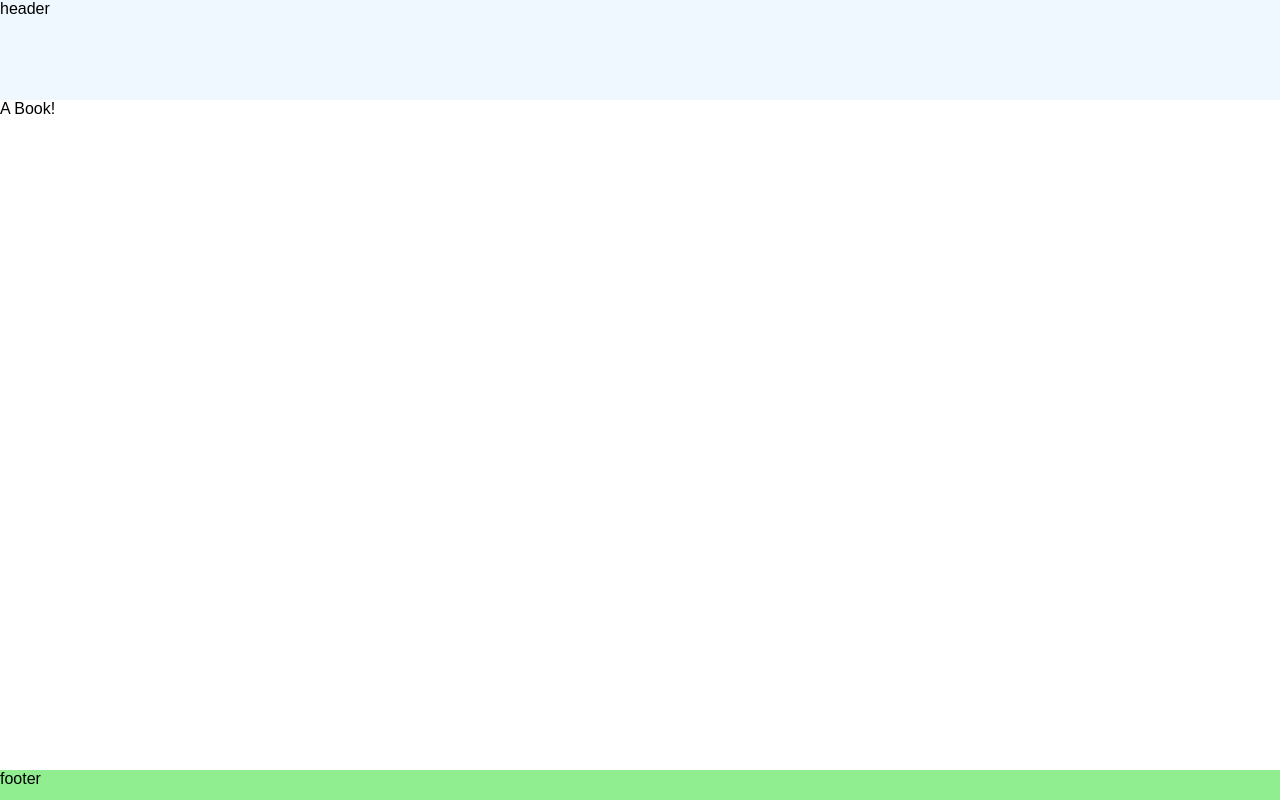
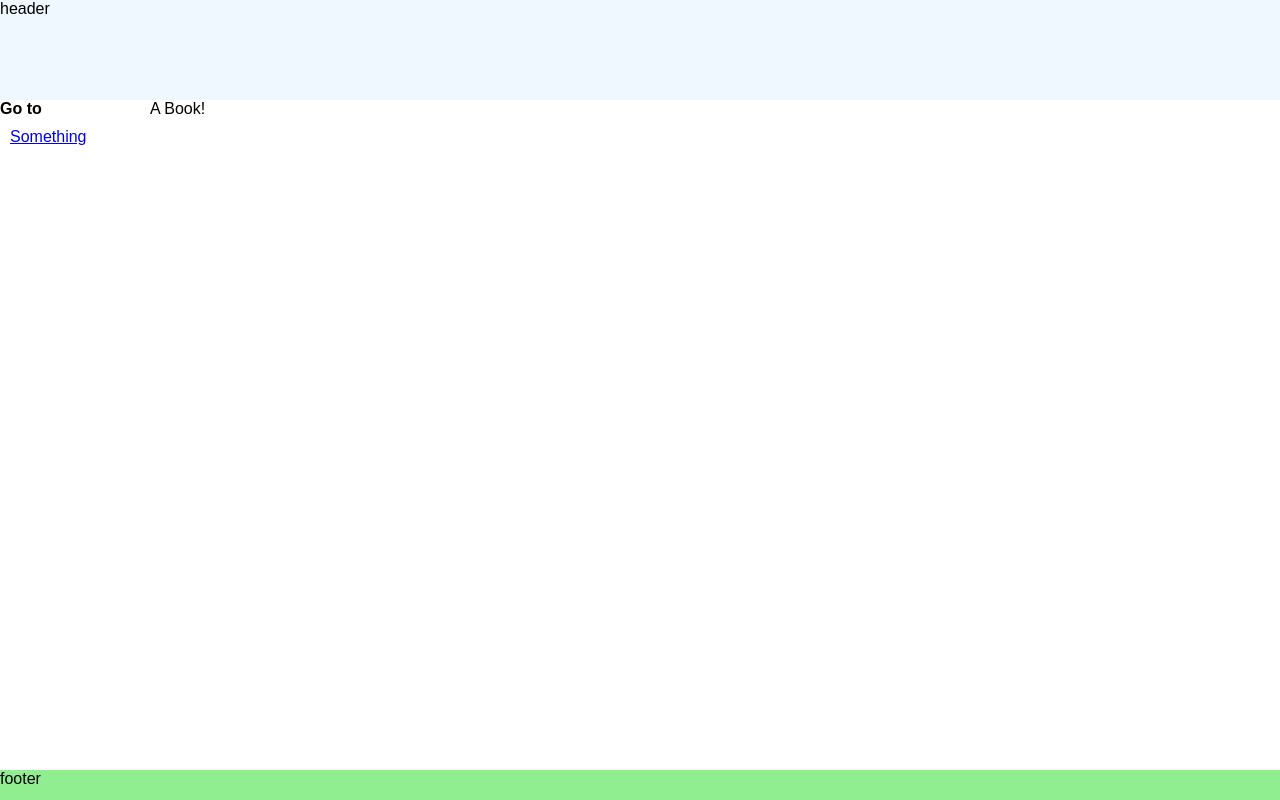
Before and after one commit to codebymike/bookstash, a React (Create React App) app in the folder frontend/: page /1/1/1 in a window 1280 px wide. Built offline with nearby package versions, Linux system fonts and the light colour scheme.

Commit message:
side navigation revision

```diff
--- a/frontend/src/components/App/App.js
+++ b/frontend/src/components/App/App.js
@@ -4,6 +4,7 @@ import Header from "./Header/Header";
 import Main from "./Main/Main";
 import Side from "./Side/Side";
 import Book from "./Book/Book";
+import BookNavigation from './BookNavigation/BookNavigation';
 import Footer from "./Footer/Footer";
 import NotFound from "./NotFound/NotFound";
 import './App.css';
@@ -35,12 +36,17 @@ class App extends Component {
           <Header />
           <Switch>
             <Route exact path='/' render={ () => (
-              <div id="booklist">
-                <Main url={ this.state.api_url } />
-                <Side setSortOrder={ this.setSortOrder }/>
-              </div>
+                <div className="group">
+                  <Main url={ this.state.api_url } />
+                  <Side setSortOrder={ this.setSortOrder }/>
+                </div>
               ) }/>
-            <Route path="/:author/:book_title/:book_id" component={Book} />
+            <Route path="/:author/:book_title/:book_id" render={ () => (
+                <div className="group">
+                  <Book />
+                  <BookNavigation />
+                </div>
+              )} />
             <Route component={NotFound} />
           </Switch>
           <Footer />
--- /dev/null
+++ b/frontend/src/components/App/BookNavigation/BookNavigation.js
@@ -0,0 +1,19 @@
+import React from 'react';
+import './BookNavigation.css';
+
+const BookNavigation = () => {
+  return (
+    <aside>
+      <dl>
+        <dt>Go to</dt>
+        <dd>
+          <ul>
+            <li><a href="#">Something</a></li>
+          </ul>
+        </dd>
+      </dl>
+    </aside>
+  )
+}
+
+export default BookNavigation;
--- a/frontend/src/components/App/Side/Side.js
+++ b/frontend/src/components/App/Side/Side.js
@@ -3,7 +3,7 @@ import "./Side.css";
 import Controls from "./Controls/Controls.js"
 
 const Side = ( props ) => (
-  <aside id="controls">
+  <aside>
     <Controls setSortOrder={ props.setSortOrder }/>
   </aside>
 );
--- a/frontend/src/layout.css
+++ b/frontend/src/layout.css
@@ -8,7 +8,7 @@
 header { grid-area: header; }
 footer { grid-area: footer; }
 main { grid-area: main; }
-aside#controls { grid-area: side; }
+aside { grid-area: side; }
 
 .bookstash{
 	display: grid;
@@ -22,7 +22,7 @@ aside#controls { grid-area: side; }
 	min-height: 100vh;
 }
 
-.bookstash div#booklist{
+.bookstash div.group{
   display: contents;
 }
 
```
Also changed, not shown: frontend/src/components/App/BookNavigation/BookNavigation.css (added).
